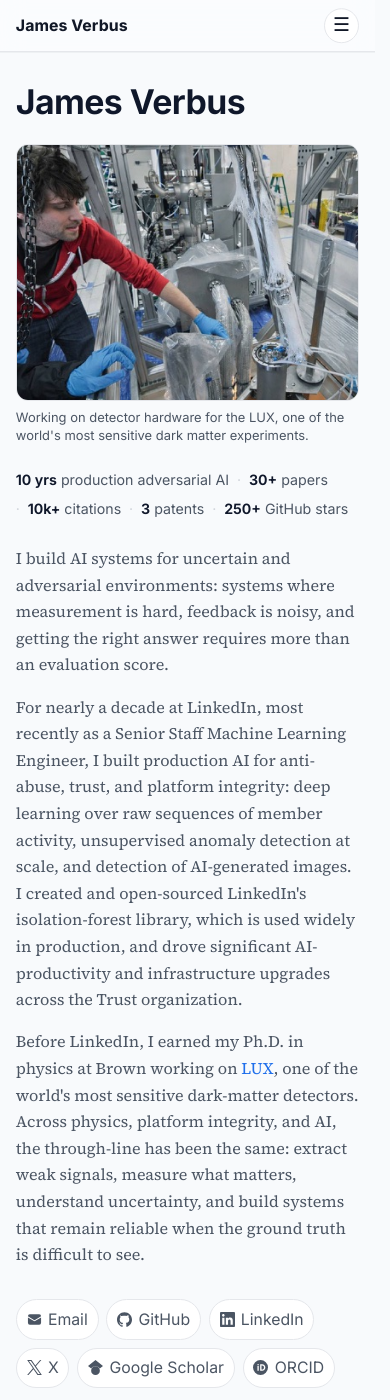
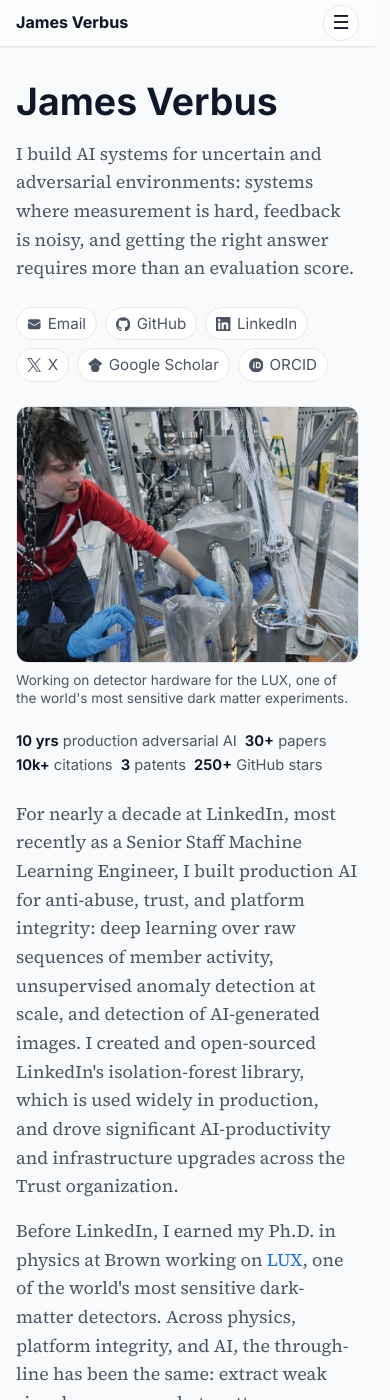
Before and after one commit to jverbus/jverbus.github.io, a Jekyll site: the page built from index.md, in a window 390 px wide and 1400 px high. Built offline with Jekyll 4.4.1, drawn with Linux system fonts in a browser that asks for light colours.

Commit message:
Fix UI typography and Pages deployment

```diff
--- a/_includes/site/head.html
+++ b/_includes/site/head.html
@@ -178,6 +178,6 @@
   <link rel="apple-touch-icon" sizes="180x180" href="{{ '/assets/images/apple-touch-icon.png' | relative_url }}">
   <link rel="preload" href="{{ '/assets/fonts/inter-latin-wght-normal.woff2' | relative_url }}" as="font" type="font/woff2" crossorigin>
   <link rel="preload" href="{{ '/assets/fonts/source-serif-4-latin-wght-normal.woff2' | relative_url }}" as="font" type="font/woff2" crossorigin>
-  <link href="{{ '/assets/css/modern.css' | relative_url | escape }}?v=loop45" rel="stylesheet" media="all">
+  <link href="{{ '/assets/css/modern.css' | relative_url | escape }}?v=loop46" rel="stylesheet" media="all">
   <link rel="alternate" type="application/atom+xml" title="{{ site.title | escape }}" href="{{ '/atom.xml' | absolute_url | escape }}">
 </head>
--- a/assets/css/modern.css
+++ b/assets/css/modern.css
@@ -80,6 +80,28 @@
   --font-serif: "Source Serif 4", "Source Serif 4 Fallback", "Iowan Old Style", Georgia, "Times New Roman", serif;
   --font-mono: ui-monospace, SFMono-Regular, Menlo, Monaco, Consolas, "Liberation Mono", monospace;
 
+  --type-2xs: 0.7rem;
+  --type-xs: 0.78rem;
+  --type-sm: 0.85rem;
+  --type-ui: 0.92rem;
+  --type-copy-sm: 0.95rem;
+  --type-copy: 1rem;
+  --type-prose: 1.06rem;
+  --type-dek: 1.12rem;
+  --type-card-title-sm: 1.04rem;
+  --type-card-title: 1.14rem;
+  --type-card-title-lg: 1.18rem;
+  --type-section-title: 1.55rem;
+  --type-page-title: 1.9rem;
+  --type-hero: 2.75rem;
+  --type-hero-compact: 2.35rem;
+
+  --leading-tight: 1.2;
+  --leading-ui: 1.35;
+  --leading-copy: 1.6;
+  --leading-prose: 1.72;
+  --tracking-normal: 0;
+
   --prose-weight: 400;
   --prose-underline: rgba(31, 111, 235, 0.34);
 
@@ -105,7 +127,7 @@
 }
 
 html {
-  font-size: clamp(16px, 1.1vw, 18px);
+  font-size: 16px;
   scroll-behavior: smooth;
   scroll-padding-top: 5rem;
   -webkit-text-size-adjust: 100%;
@@ -124,7 +146,7 @@
   color: var(--text);
   background: var(--bg);
   font-family: var(--font-sans);
-  line-height: 1.75;
+  line-height: var(--leading-copy);
   overflow-wrap: break-word;
   text-rendering: optimizeLegibility;
   -webkit-font-smoothing: antialiased;
@@ -247,10 +269,11 @@
   display: inline-flex;
   align-items: center;
   font-weight: 730;
-  letter-spacing: 0.006em;
+  letter-spacing: var(--tracking-normal);
   color: var(--text);
   text-decoration: none;
-  font-size: 1rem;
+  font-size: var(--type-copy);
+  line-height: var(--leading-ui);
   white-space: nowrap;
 }
 
@@ -295,8 +318,9 @@
   display: inline-flex;
   align-items: center;
   justify-content: center;
-  font-size: 0.92rem;
+  font-size: var(--type-ui);
   font-weight: 550;
+  line-height: var(--leading-ui);
   color: var(--text-muted);
   border: 1px solid transparent;
   border-radius: 999px;
@@ -350,7 +374,8 @@
   justify-content: space-between;
   margin: 0;
   color: var(--text-muted);
-  font-size: 0.88rem;
+  font-size: var(--type-sm);
+  line-height: var(--leading-ui);
 }
 
 .footer-links {
@@ -376,9 +401,9 @@
 h3,
 h4 {
   margin: var(--space-10) 0 var(--space-3);
-  line-height: 1.22;
+  line-height: var(--leading-tight);
   color: var(--heading);
-  letter-spacing: -0.012em;
+  letter-spacing: var(--tracking-normal);
   font-weight: 670;
   text-wrap: balance;
 }
@@ -388,13 +413,13 @@
 }
 
 h1,
-.h1 {
-  font-size: clamp(1.9rem, 3.1vw, 2.55rem);
-}
-
-h2,
+.h1,
 .h2 {
-  font-size: clamp(1.55rem, 2.35vw, 2.05rem);
+  font-size: var(--type-page-title);
+}
+
+h2 {
+  font-size: var(--type-section-title);
 }
 
 .entry-content > h2 {
@@ -404,12 +429,12 @@
 
 h3,
 .h3 {
-  font-size: clamp(1.18rem, 1.8vw, 1.36rem);
+  font-size: var(--type-card-title-lg);
 }
 
 h4,
 .h4 {
-  font-size: 1.02rem;
+  font-size: var(--type-copy);
 }
 
 p,
@@ -664,7 +689,8 @@
   padding-top: var(--space-4);
   border-top: 1px solid var(--border);
   color: var(--text-muted);
-  font-size: 0.95rem;
+  font-size: var(--type-copy-sm);
+  line-height: var(--leading-copy);
 }
 
 .list-linear {
@@ -684,11 +710,11 @@
 
 .list-linear a span {
   display: inline-block;
-  font-size: 0.78rem;
+  font-size: var(--type-xs);
   line-height: 1;
   font-weight: 600;
   text-transform: uppercase;
-  letter-spacing: 0.02em;
+  letter-spacing: var(--tracking-normal);
   color: #1f2937;
   background: #f3f4f6;
   border: 1px solid var(--border);
@@ -717,13 +743,15 @@
 
 .gotop {
   margin: var(--space-6) 0 0;
-  font-size: 0.92rem;
+  font-size: var(--type-ui);
+  line-height: var(--leading-ui);
 }
 
 .home-intro {
   margin-bottom: var(--space-8);
   color: var(--text-muted);
-  font-size: 1.02rem;
+  font-size: var(--type-dek);
+  line-height: var(--leading-copy);
 }
 
 h2.post-year-heading {
@@ -735,9 +763,10 @@
   border-top: 0;
   padding-top: 0;
   color: var(--text-muted);
-  font-size: 0.95rem;
+  font-size: var(--type-copy-sm);
   font-weight: 650;
-  letter-spacing: 0.05em;
+  line-height: var(--leading-ui);
+  letter-spacing: var(--tracking-normal);
 }
 
 h2.post-year-heading::after {
@@ -764,20 +793,24 @@
   min-width: 0;
 }
 
+.home-hero-details {
+  min-width: 0;
+}
+
 .home-hero h1 {
   max-width: 12.5em;
   margin: 0;
-  font-size: clamp(2.15rem, 4.2vw, 3rem);
-  line-height: 1.06;
-  letter-spacing: -0.018em;
+  font-size: var(--type-hero);
+  line-height: var(--leading-tight);
+  letter-spacing: var(--tracking-normal);
 }
 
 .home-lede {
   max-width: 64ch;
   margin: var(--space-4) 0 0;
   color: var(--text-muted);
-  font-size: clamp(1.02rem, 1.45vw, 1.16rem);
-  line-height: 1.65;
+  font-size: var(--type-dek);
+  line-height: var(--leading-copy);
 }
 
 .home-hero-side {
@@ -802,8 +835,8 @@
 .home-hero-photo figcaption {
   margin-top: var(--space-2);
   color: var(--text-muted);
-  font-size: 0.82rem;
-  line-height: 1.35;
+  font-size: var(--type-sm);
+  line-height: var(--leading-ui);
 }
 
 .home-section {
@@ -830,6 +863,8 @@
 .cta-button {
   display: inline-flex;
   align-items: center;
+  font-size: var(--type-copy-sm);
+  line-height: var(--leading-ui);
   background: var(--accent);
   color: #fff;
   border-radius: 999px;
@@ -856,14 +891,14 @@
 
 .post-cta-title {
   margin: 0;
-  font-size: 1.2rem;
+  font-size: var(--type-card-title-lg);
 }
 
 .post-cta p {
   margin: var(--space-3) 0 0;
   color: var(--text-muted);
-  font-size: 0.98rem;
-  line-height: 1.6;
+  font-size: var(--type-copy-sm);
+  line-height: var(--leading-copy);
 }
 
 .post-cta .post-cta-action {
@@ -878,6 +913,8 @@
   display: inline-flex;
   align-items: center;
   gap: 0.32rem;
+  font-size: var(--type-copy-sm);
+  line-height: var(--leading-ui);
   color: var(--text-muted);
   border-bottom: 1px solid transparent;
   text-decoration: none;
@@ -903,7 +940,8 @@
   padding: 0;
   list-style: none;
   color: var(--text-muted);
-  font-size: 0.95rem;
+  font-size: var(--type-copy-sm);
+  line-height: var(--leading-ui);
 }
 
 .home-hero .proof-strip {
@@ -938,9 +976,9 @@
 
   .home-hero .proof-strip a {
     display: block;
-    font-size: 0.7rem;
+    font-size: var(--type-2xs);
     font-weight: 600;
-    letter-spacing: 0.06em;
+    letter-spacing: var(--tracking-normal);
     text-transform: uppercase;
   }
 
@@ -951,9 +989,9 @@
   .home-hero .proof-strip strong {
     display: block;
     margin-bottom: 0.12rem;
-    font-size: 1.18rem;
-    line-height: 1.15;
-    letter-spacing: 0;
+    font-size: var(--type-card-title-lg);
+    line-height: var(--leading-tight);
+    letter-spacing: var(--tracking-normal);
     text-transform: none;
   }
 }
@@ -981,6 +1019,8 @@
   display: inline-flex;
   align-items: center;
   gap: 0.4rem;
+  font-size: var(--type-copy-sm);
+  line-height: var(--leading-ui);
   border: 1px solid var(--border);
   border-radius: 999px;
   padding: 0.34rem 0.62rem;
@@ -1029,16 +1069,17 @@
 
 .post-list-date {
   margin: 0 0 0.35rem;
-  font-size: 0.78rem;
-  color: var(--text-muted);
-  letter-spacing: 0.03em;
+  font-size: var(--type-xs);
+  line-height: var(--leading-ui);
+  color: var(--text-muted);
+  letter-spacing: var(--tracking-normal);
   text-transform: uppercase;
 }
 
 .post-list-title {
   margin: 0 0 0.4rem;
-  font-size: 1.14rem;
-  line-height: 1.35;
+  font-size: var(--type-card-title);
+  line-height: var(--leading-ui);
 }
 
 .post-list-title a {
@@ -1056,8 +1097,8 @@
 .post-list-description {
   margin: 0;
   color: var(--text-muted);
-  font-size: 0.95rem;
-  line-height: 1.6;
+  font-size: var(--type-copy-sm);
+  line-height: var(--leading-copy);
 }
 
 .post-list-summary {
@@ -1090,7 +1131,7 @@
 }
 
 .editorial-list .post-list-title {
-  font-size: clamp(1.1rem, 1.8vw, 1.28rem);
+  font-size: var(--type-card-title-lg);
 }
 
 .post-header {
@@ -1115,8 +1156,8 @@
 .breadcrumbs li {
   display: block;
   color: var(--text-muted);
-  font-size: 0.79rem;
-  line-height: 1.2;
+  font-size: var(--type-xs);
+  line-height: var(--leading-tight);
   white-space: nowrap;
 }
 
@@ -1145,14 +1186,15 @@
   gap: 0.38rem;
   margin: var(--space-2) 0 0;
   color: var(--text-muted);
-  font-size: 0.9rem;
+  font-size: var(--type-ui);
+  line-height: var(--leading-ui);
 }
 
 .post-summary {
   margin: var(--space-3) 0 0;
   color: var(--text-muted);
-  font-size: 1.03rem;
-  line-height: 1.65;
+  font-size: var(--type-dek);
+  line-height: var(--leading-copy);
   max-width: 64ch;
 }
 
@@ -1208,8 +1250,10 @@
 .layout-post .entry-content p:has(> img:only-child) + p:has(> em:only-child) {
   margin-top: calc(var(--space-2) - var(--space-6));
   color: var(--text-muted);
-  font-size: 0.92rem;
-  line-height: 1.55;
+  font-family: var(--font-sans);
+  font-size: var(--type-ui);
+  font-variant-numeric: normal;
+  line-height: var(--leading-copy);
 }
 
 .heading-anchor {
@@ -1254,6 +1298,8 @@
   overflow: hidden;
   text-overflow: ellipsis;
   white-space: nowrap;
+  font-size: var(--type-ui);
+  line-height: var(--leading-ui);
   border: 1px solid var(--border);
   border-radius: 999px;
   padding: 0.34rem 0.72rem;
@@ -1281,7 +1327,8 @@
 }
 
 .layout-page .entry-content > p:first-of-type {
-  font-size: 1.12rem;
+  font-size: var(--type-dek);
+  line-height: var(--leading-copy);
   color: #374151;
 }
 
@@ -1324,7 +1371,8 @@
   flex: none;
   width: 6.6rem;
   color: var(--text-muted);
-  font-size: 0.85rem;
+  font-size: var(--type-sm);
+  line-height: var(--leading-ui);
   font-variant-numeric: tabular-nums;
 }
 
@@ -1372,7 +1420,8 @@
 
 .project-hero-content .project-name {
   margin: 0 0 0.35rem;
-  font-size: 1.08rem;
+  font-size: var(--type-card-title);
+  line-height: var(--leading-ui);
   font-weight: 650;
   color: var(--heading);
 }
@@ -1394,12 +1443,12 @@
 }
 
 .publication-list .post-list-title {
-  font-size: 1.04rem;
+  font-size: var(--type-card-title-sm);
 }
 
 .publication-list .post-list-description {
-  font-size: 0.92rem;
-  line-height: 1.55;
+  font-size: var(--type-ui);
+  line-height: var(--leading-copy);
 }
 
 .post-list-description a {
@@ -1448,9 +1497,10 @@
   display: flex;
   align-items: center;
   justify-content: center;
-  font-size: 0.7rem;
+  font-size: var(--type-2xs);
   font-weight: 650;
-  letter-spacing: 0.05em;
+  line-height: var(--leading-ui);
+  letter-spacing: var(--tracking-normal);
   text-transform: uppercase;
   color: #334155;
   background: linear-gradient(135deg, #e7eefb 0%, #edf2f7 100%);
@@ -1462,7 +1512,7 @@
 
 .video-list-content .post-list-title {
   margin-bottom: 0.28rem;
-  font-size: 1.04rem;
+  font-size: var(--type-card-title-sm);
 }
 
 .video-list-content .post-list-description {
@@ -1493,7 +1543,7 @@
 
 .project-list-content .post-list-title {
   margin-bottom: 0.28rem;
-  font-size: 1.04rem;
+  font-size: var(--type-card-title-sm);
 }
 
 .project-list-content .post-list-description {
@@ -1506,7 +1556,7 @@
 
 .related-posts-title {
   margin: 0 0 var(--space-3);
-  font-size: 1.18rem;
+  font-size: var(--type-card-title-lg);
 }
 
 .related-posts .post-index-list {
@@ -1524,15 +1574,16 @@
 
 .if-demo-title {
   margin: 0 0 var(--space-2);
-  font-size: 1.18rem;
+  font-size: var(--type-card-title-lg);
+  line-height: var(--leading-tight);
 }
 
 .if-demo-intro {
   margin: 0 0 var(--space-4);
   max-width: 64ch;
   color: var(--text-muted);
-  font-size: 0.95rem;
-  line-height: 1.6;
+  font-size: var(--type-copy-sm);
+  line-height: var(--leading-copy);
 }
 
 .if-demo-toolbar {
@@ -1554,8 +1605,9 @@
 .if-demo-btn,
 .demo-btn {
   font: inherit;
-  font-size: 0.85rem;
+  font-size: var(--type-sm);
   font-weight: 550;
+  line-height: var(--leading-ui);
   color: var(--text-muted);
   background: var(--surface);
   border: 1px solid var(--border);
@@ -1588,8 +1640,9 @@
   align-items: center;
   gap: 0.45rem;
   color: var(--text-muted);
-  font-size: 0.85rem;
+  font-size: var(--type-sm);
   font-weight: 550;
+  line-height: var(--leading-ui);
 }
 
 .if-demo-trees input[type="range"] {
@@ -1628,8 +1681,9 @@
 .orbit-demo-layout figcaption {
   margin-top: 0.45rem;
   color: var(--text-muted);
-  font-size: 0.78rem;
-  letter-spacing: 0.03em;
+  font-size: var(--type-xs);
+  line-height: var(--leading-ui);
+  letter-spacing: var(--tracking-normal);
   text-transform: uppercase;
 }
 
@@ -1639,11 +1693,12 @@
   gap: var(--space-2);
   margin-top: var(--space-3);
   color: var(--text-muted);
-  font-size: 0.78rem;
+  font-size: var(--type-xs);
+  line-height: var(--leading-ui);
 }
 
 .if-demo-scale-name {
-  letter-spacing: 0.03em;
+  letter-spacing: var(--tracking-normal);
   text-transform: uppercase;
 }
 
@@ -1673,8 +1728,8 @@
   margin: var(--space-3) 0 0;
   max-width: none;
   color: var(--text-muted);
-  font-size: 0.82rem;
-  line-height: 1.55;
+  font-size: var(--type-sm);
+  line-height: var(--leading-copy);
 }
 
 /* Interactive orbital-transfer demo */
@@ -1753,7 +1808,8 @@
   margin: var(--space-2) 0 0;
   min-height: 1.4em;
   color: var(--text);
-  font-size: 0.88rem;
+  font-size: var(--type-sm);
+  line-height: var(--leading-ui);
   font-weight: 550;
 }
 
@@ -1761,7 +1817,8 @@
 .lux-demo-readout {
   margin: var(--space-1) 0 0;
   color: var(--text-muted);
-  font-size: 0.82rem;
+  font-size: var(--type-sm);
+  line-height: var(--leading-ui);
   font-variant-numeric: tabular-nums;
 }
 
@@ -1808,8 +1865,8 @@
 .layout-page .entry-content > p,
 .layout-page .entry-content > ul:not(.post-index-list):not(.list-linear),
 .layout-page .entry-content > ol {
-  font-size: 1.06rem;
-  line-height: 1.72;
+  font-size: var(--type-prose);
+  line-height: var(--leading-prose);
 }
 
 /* Links inside running text carry a quiet underline, editorial style */
@@ -1831,10 +1888,6 @@
 }
 
 @media (max-width: 760px) {
-  html {
-    font-size: 15.8px;
-  }
-
   .body {
     padding-top: var(--space-6);
   }
@@ -1899,26 +1952,44 @@
     justify-content: flex-start;
     border-radius: 10px;
     padding: 0.4rem 0.45rem;
-    font-size: 0.95rem;
+    font-size: var(--type-copy-sm);
   }
 
   .home-hero {
-    display: block;
+    display: flex;
+    flex-direction: column;
     padding-top: var(--space-2);
   }
 
   .home-hero h1 {
     max-width: 100%;
+    font-size: var(--type-hero-compact);
   }
 
   .home-hero-side {
+    order: 4;
     float: none;
     width: auto;
     margin: 0;
   }
 
   .home-hero-copy {
+    order: 2;
+    display: contents;
     margin-top: var(--space-6);
+  }
+
+  .home-lede-primary {
+    order: 2;
+  }
+
+  .home-hero-details {
+    order: 5;
+    margin-top: var(--space-6);
+  }
+
+  .home-hero-details .home-lede:first-child {
+    margin-top: 0;
   }
 
   .home-hero-photo {
@@ -1931,7 +2002,8 @@
   }
 
   .home-contact {
-    margin-top: var(--space-8);
+    order: 3;
+    margin-top: var(--space-6);
   }
 
   .proof-strip {
@@ -1940,13 +2012,11 @@
     align-items: baseline;
     column-gap: var(--space-2);
     row-gap: var(--space-1);
-    font-size: 0.9rem;
+    font-size: var(--type-ui);
   }
 
   .proof-strip li + li::before {
-    content: "·";
-    margin-right: var(--space-2);
-    color: var(--border-strong);
+    content: none;
   }
 
   .post-list-item {
@@ -1958,7 +2028,7 @@
   }
 
   .post-list-title {
-    font-size: 1.05rem;
+    font-size: var(--type-card-title-sm);
   }
 
   .unit-foot-inner {
@@ -1966,7 +2036,7 @@
   }
 
   .footer-meta {
-    font-size: 0.84rem;
+    font-size: var(--type-sm);
   }
 
   .footer-tagline {
@@ -1998,12 +2068,12 @@
   }
 
   .video-list-content .post-list-title {
-    font-size: 0.98rem;
+    font-size: var(--type-copy);
   }
 
   .video-list-content .post-list-description {
-    font-size: 0.9rem;
-    line-height: 1.45;
+    font-size: var(--type-ui);
+    line-height: var(--leading-copy);
   }
 
   .project-list-item {
@@ -2025,7 +2095,7 @@
   }
 
   .project-hero-content .project-name {
-    font-size: 1rem;
+    font-size: var(--type-copy);
   }
 }
 
--- a/index.md
+++ b/index.md
@@ -22,9 +22,11 @@
     </ul>
   </div>
   <div class="home-hero-copy">
-    <p class="home-lede">I build AI systems for uncertain and adversarial environments: systems where measurement is hard, feedback is noisy, and getting the right answer requires more than an evaluation score.</p>
-    <p class="home-lede">For nearly a decade at LinkedIn, most recently as a Senior Staff Machine Learning Engineer, I built production AI for anti-abuse, trust, and platform integrity: deep learning over raw sequences of member activity, unsupervised anomaly detection at scale, and detection of AI-generated images. I created and open-sourced LinkedIn's isolation-forest library, which is used widely in production, and drove significant AI-productivity and infrastructure upgrades across the Trust organization.</p>
-    <p class="home-lede">Before LinkedIn, I earned my Ph.D. in physics at Brown working on <a href="{{ '/2016/08/18/calibrating-the-lux-dark-matter-experiment/' | relative_url }}">LUX</a>, one of the world's most sensitive dark-matter detectors. Across physics, platform integrity, and AI, the through-line has been the same: extract weak signals, measure what matters, understand uncertainty, and build systems that remain reliable when the ground truth is difficult to see.</p>
+    <p class="home-lede home-lede-primary">I build AI systems for uncertain and adversarial environments: systems where measurement is hard, feedback is noisy, and getting the right answer requires more than an evaluation score.</p>
+    <div class="home-hero-details">
+      <p class="home-lede">For nearly a decade at LinkedIn, most recently as a Senior Staff Machine Learning Engineer, I built production AI for anti-abuse, trust, and platform integrity: deep learning over raw sequences of member activity, unsupervised anomaly detection at scale, and detection of AI-generated images. I created and open-sourced LinkedIn's isolation-forest library, which is used widely in production, and drove significant AI-productivity and infrastructure upgrades across the Trust organization.</p>
+      <p class="home-lede">Before LinkedIn, I earned my Ph.D. in physics at Brown working on <a href="{{ '/2016/08/18/calibrating-the-lux-dark-matter-experiment/' | relative_url }}">LUX</a>, one of the world's most sensitive dark-matter detectors. Across physics, platform integrity, and AI, the through-line has been the same: extract weak signals, measure what matters, understand uncertainty, and build systems that remain reliable when the ground truth is difficult to see.</p>
+    </div>
   </div>
   <div class="home-contact" id="contact" aria-label="Contact links">
     <ul class="contact-list">
```
Also changed, not shown: .github/workflows/jekyll-build.yml, README.md.
